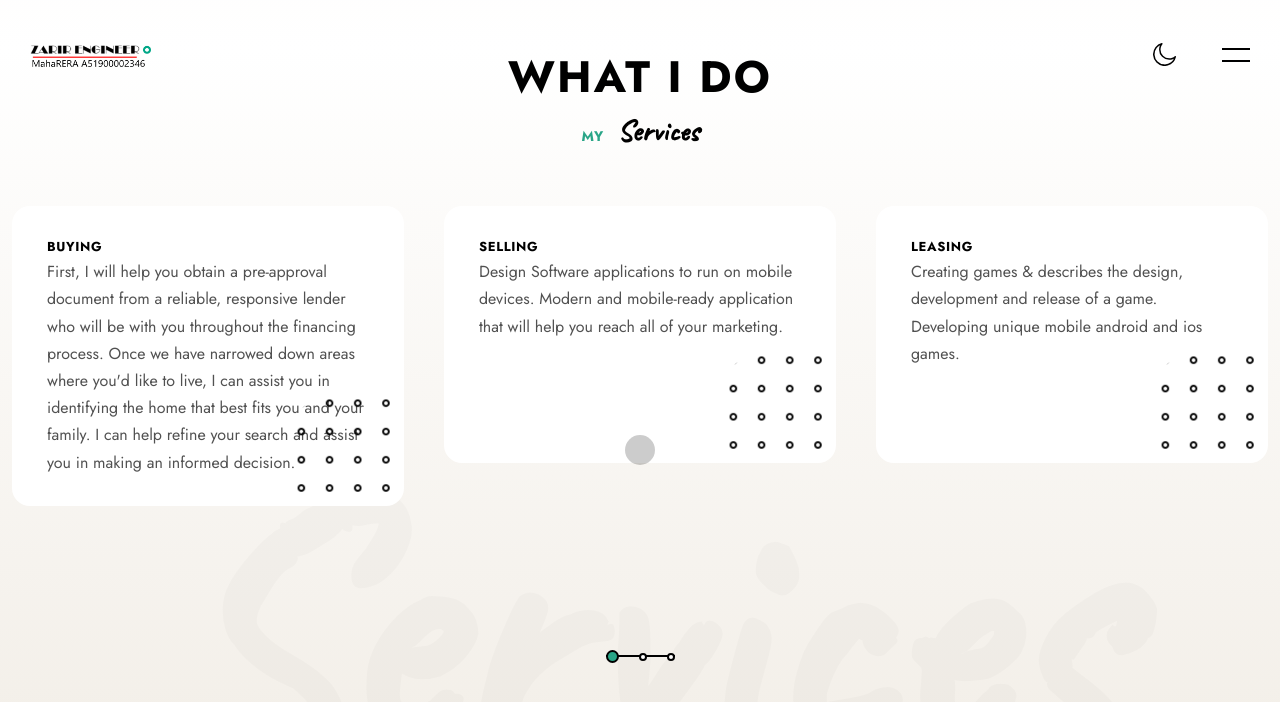
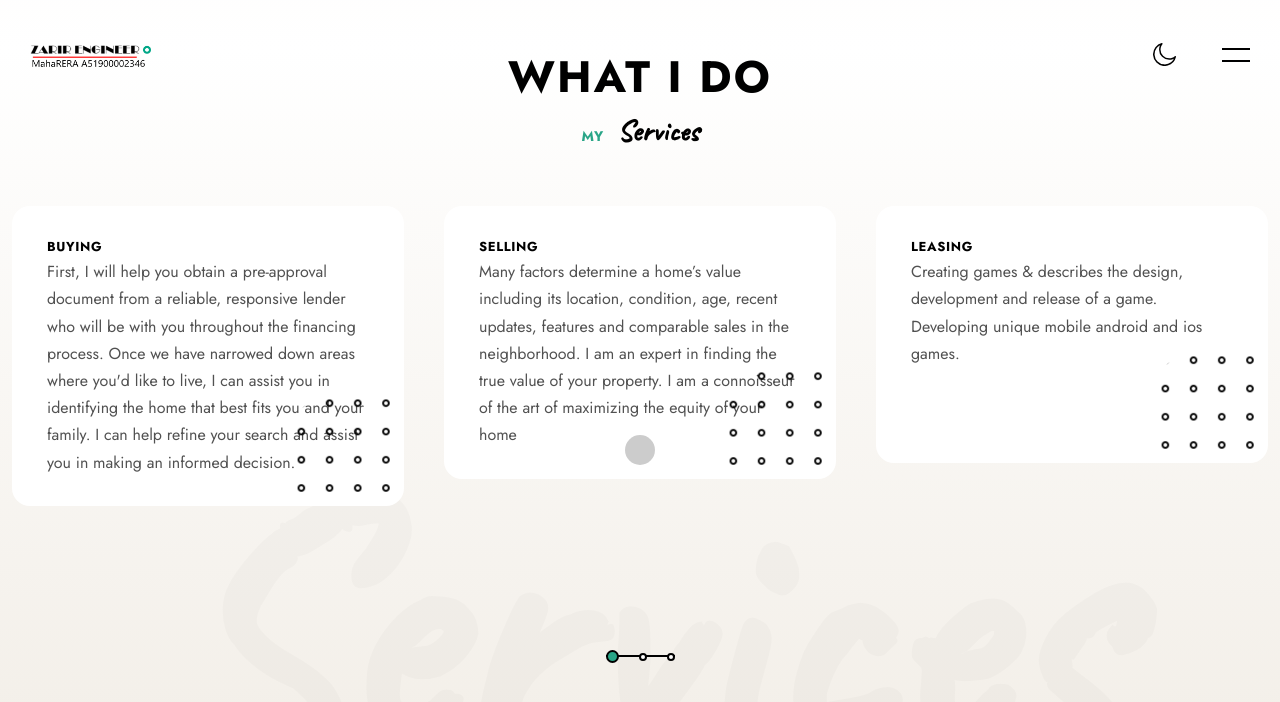
Before and after one commit to zarir-engineer/buildyourhome, a Jekyll site: the page built from index.html, in a window 1280 px wide and 900 px high, scrolled down 1031 px. Shown: the top 702 px of the window. Built offline with Jekyll 4.4.1, drawn with Linux system fonts in a browser that asks for light colours; the list of posts is cut into pages by our own code.

Commit message:
Update body_wrapper.html

```diff
--- a/_includes/body_wrapper.html
+++ b/_includes/body_wrapper.html
@@ -125,7 +125,7 @@ Once we have narrowed down areas where you'd like to live, I can assist you in i
 <!--                            </h5>-->
                             <div class="lui-text">
                                 <div>
-                                    <p>Design Software applications to run on mobile devices. Modern and mobile-ready application that will help you reach all of your marketing.</p>
+                                    <p>Many factors determine a home’s value including its location, condition, age, recent updates, features and comparable sales in the neighborhood. I am an expert in finding the true value of your property. I am a connoisseur of the art of maximizing the equity of your home</p>
                                 </div>
                             </div>
 <!--                            <a href="#pricing-section" class="lnk"> See Pricing </a>-->
```
